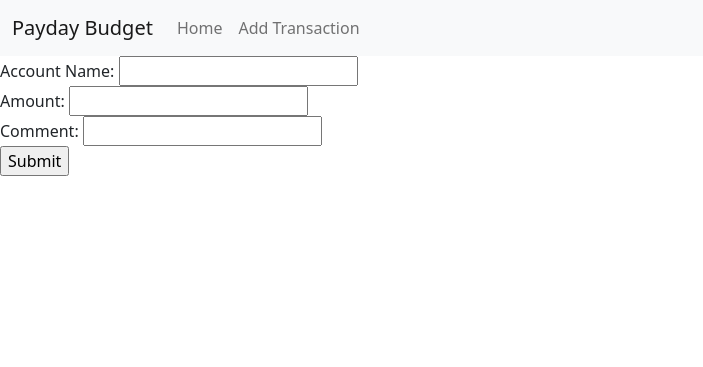
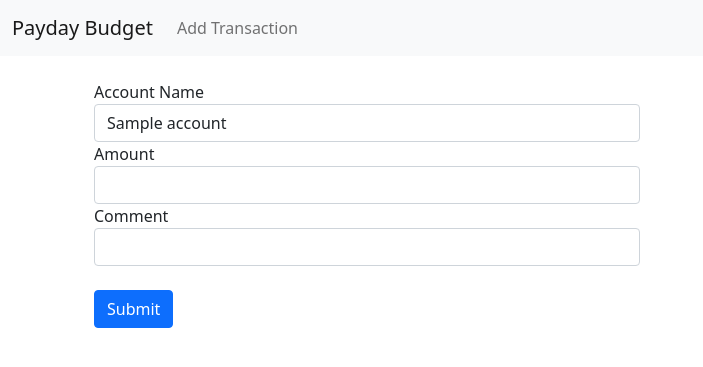
Before and after one commit to pwildenhain/payday-budget-api, a FastAPI app: template templates/add_transaction.html in a window 1280 px wide. Shown: the top 367 px of the page, without its empty margins (0-703 px from the left). Run offline with FastAPI, Linux system fonts and the light colour scheme; the template is opened without the code that fills it: most values are stand-ins (such as "Sample title", 1, 10 or a date in 2020).

Commit message:
:lipstick: Finshing UI touches

```diff
--- a/main.py
+++ b/main.py
@@ -3,6 +3,7 @@ from typing import List, Optional
 
 from fastapi import Depends, FastAPI, Form, Request
 from fastapi.responses import HTMLResponse
+from fastapi.staticfiles import StaticFiles
 from fastapi.templating import Jinja2Templates
 from sqlalchemy.orm import Session
 from starlette.responses import RedirectResponse
@@ -14,6 +15,8 @@ from db.database import SessionLocal, engine
 models.Base.metadata.create_all(bind=engine)
 
 app = FastAPI()
+
+app.mount("/static", StaticFiles(directory="static"), name="static")
 
 # Dependency
 def get_db():
@@ -35,10 +38,11 @@ def root(request: Request, db: Session = Depends(get_db)):
     )
 
 @app.get("/add-transaction", response_class=HTMLResponse, include_in_schema=False)
-def add_transaction_view(request: Request):
+def add_transaction_view(request: Request, db: Session = Depends(get_db)):
+    accounts = get_accounts(db)
     return templates.TemplateResponse(
         "add_transaction.html",
-        {"request": request}
+        {"request": request, "accounts": accounts}
     )
 
 # endpoints
--- a/templates/add_transaction.html
+++ b/templates/add_transaction.html
@@ -1,21 +1,54 @@
 {% extends 'base.html' %}
 
 {% block content %}
+<div class="container my-4">
     <form action="{{ url_for('add_transaction_form') }}" method="post" class="form-add-tx">
-    <div class="form-add-tx">
-        <label for="name">Account Name: </label>
-        <input type="text" name="account_name" id="account_name" required>
+        <!-- Grid row -->
+        <div class="form-row">
+          <!-- Grid column -->
+          <div class="col-md-6">
+            <!-- Material input -->
+            <div class="md-form form-group form-add-tx">
+              <label for="account_name">Account Name</label>
+              <select class="form-control" name="account_name" id="account_name">
+                {% for account in accounts %}
+                <option>{{ account.name }}</option>
+                {% endfor %}
+              </select>
             </div>
-    <div class="form-add-tx">
-        <label for="amount">Amount: </label>
-        <input type="number" name="amount" id="amount" required>
           </div>
-    <div class="form-add-tx">
-        <label for="comment">Comment: </label>
-        <input type="text" name="comment" id="comment">
+          <!-- Grid column -->
+
+          <!-- Grid column -->
+          <div class="col-md-6">
+            <!-- Material input -->
+            <div class="md-form form-group form-add-tx">
+              <label for="amount">Amount</label>
+              <input class="form-control" type="number" name="amount" id="amount" required >
             </div>
-    <div class="form-add-tx">
-      <input type="submit" value="Submit">
           </div>
+          <!-- Grid column -->
+
+        </div>
+        <!-- Grid row -->
+
+        <!-- Grid row -->
+        <div class="form-row">
+          <!-- Grid column -->
+          <div class="col-md-6">
+            <!-- Material input -->
+            <div class="md-form form-group form-add-tx">
+              <label for="comment">Comment</label>
+              <input type="text" class="form-control" id="comment" name="comment">
+            </div>
+          </div>
+          <!-- Grid column -->
+        </div>
+        <!-- Grid row -->
+        <br />
+        <button type="submit" class="btn btn-primary btn-md">Submit</button>
       </form>
+      <!-- Extended material form grid -->
+
+</div>
 {% endblock content %}
--- a/templates/base.html
+++ b/templates/base.html
@@ -2,12 +2,17 @@
 <head>
     <title>Payday Budget</title>
     <link href="https://cdn.jsdelivr.net/npm/bootstrap@5.0.0-beta1/dist/css/bootstrap.min.css" rel="stylesheet" integrity="sha384-giJF6kkoqNQ00vy+HMDP7azOuL0xtbfIcaT9wjKHr8RbDVddVHyTfAAsrekwKmP1" crossorigin="anonymous">
-
+    <link rel="apple-touch-icon" sizes="180x180" href="/static/apple-touch-icon.png">
+    <link rel="icon" type="image/png" sizes="32x32" href="/static/favicon-32x32.png">
+    <link rel="icon" type="image/png" sizes="16x16" href="/static/favicon-16x16.png">
+    <link rel="manifest" href="/static/site.webmanifest">
 </head>
 <body>
     {% include 'navbar.html' %}
-    {% block content %}
-    {% endblock content %}
+    <div class="container">
+        {% block content %}
+        {% endblock content %}
+    </div>
     <script src="https://cdn.jsdelivr.net/npm/bootstrap@5.0.0-beta1/dist/js/bootstrap.bundle.min.js" integrity="sha384-ygbV9kiqUc6oa4msXn9868pTtWMgiQaeYH7/t7LECLbyPA2x65Kgf80OJFdroafW" crossorigin="anonymous"></script>
 </body>
 </html>
--- a/templates/navbar.html
+++ b/templates/navbar.html
@@ -1,14 +1,11 @@
 <nav class="navbar navbar-expand-lg navbar-light bg-light">
     <div class="container-fluid">
-      <a class="navbar-brand" href="#">Payday Budget</a>
+      <a class="navbar-brand" href="{{ url_for('root') }}">Payday Budget</a>
       <button class="navbar-toggler" type="button" data-bs-toggle="collapse" data-bs-target="#navbarNav" aria-controls="navbarNav" aria-expanded="false" aria-label="Toggle navigation">
         <span class="navbar-toggler-icon"></span>
       </button>
       <div class="collapse navbar-collapse" id="navbarNav">
         <ul class="navbar-nav">
-          <li class="nav-item">
-            <a class="nav-link" aria-current="page" href="{{ url_for('root') }}">Home</a>
-          </li>
           <li class="nav-item">
             <a class="nav-link" href="{{ url_for('add_transaction_view') }}">Add Transaction</a>
           </li>
```
Also changed, not shown: static/android-chrome-192x192.png (added), static/android-chrome-512x512.png (added), static/apple-touch-icon.png (added), static/favicon-16x16.png (added), static/favicon-32x32.png (added), static/favicon.ico (added), static/site.webmanifest (added). Lines whose indentation alone changed are shown as unchanged.
